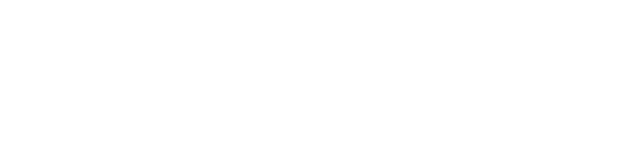
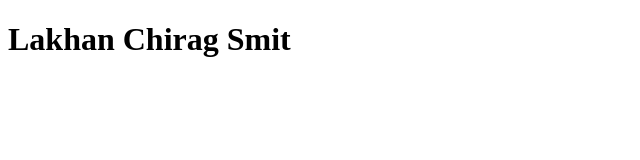
Before and after one commit to SmitPatel07/test2, a plain HTML site: page src/index.html in a window 1280 px wide. Shown: the whole page, without its empty margins (0-640 px from the left). Drawn offline with Linux system fonts and the light colour scheme.

Commit message:
modified index.html

```diff
--- a/src/index.html
+++ b/src/index.html
@@ -7,6 +7,6 @@
     <title>Document</title>
 </head>
 <body>
-
+    <h1>Lakhan Chirag Smit</h1>
 </body>
 </html>
```
